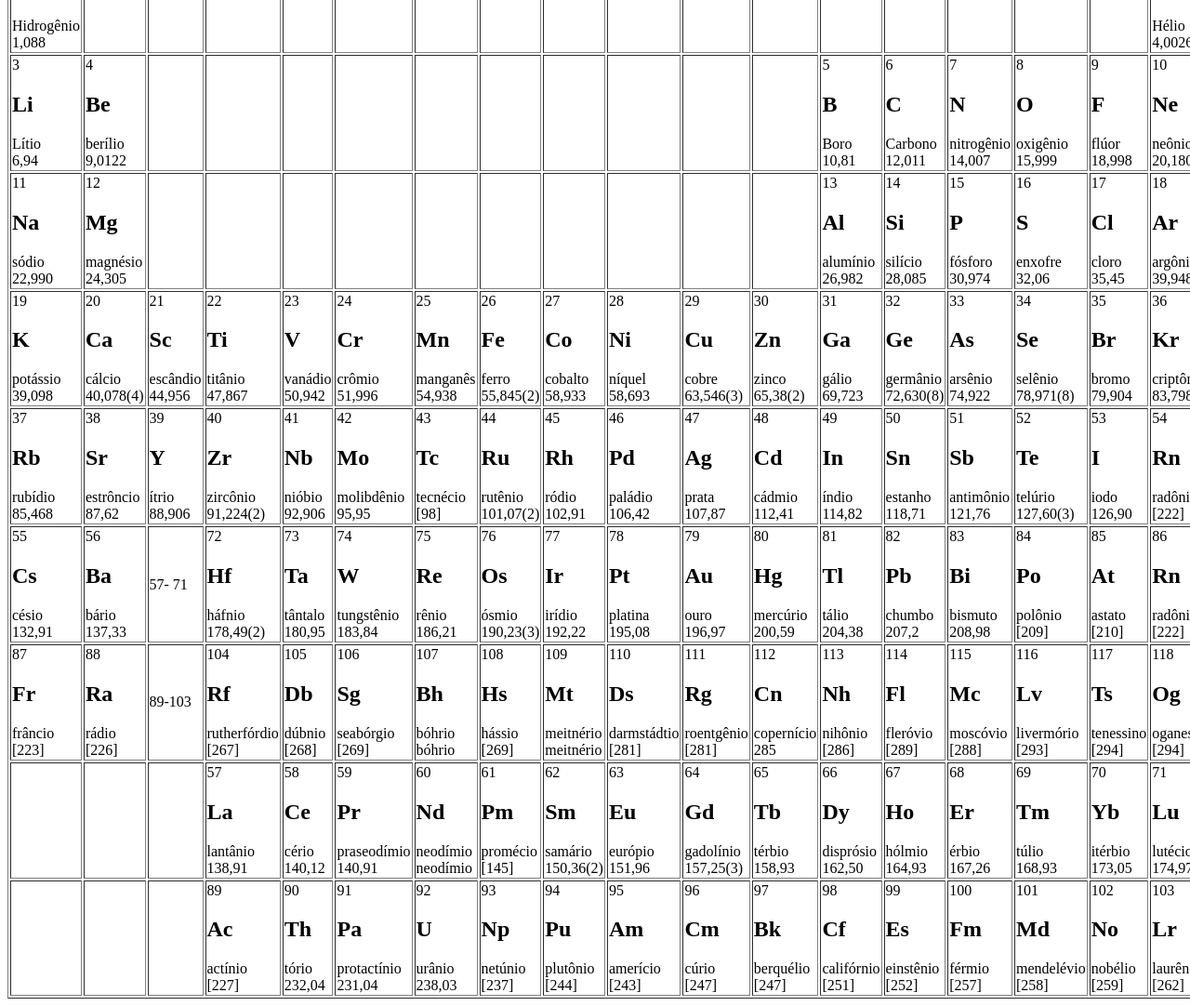
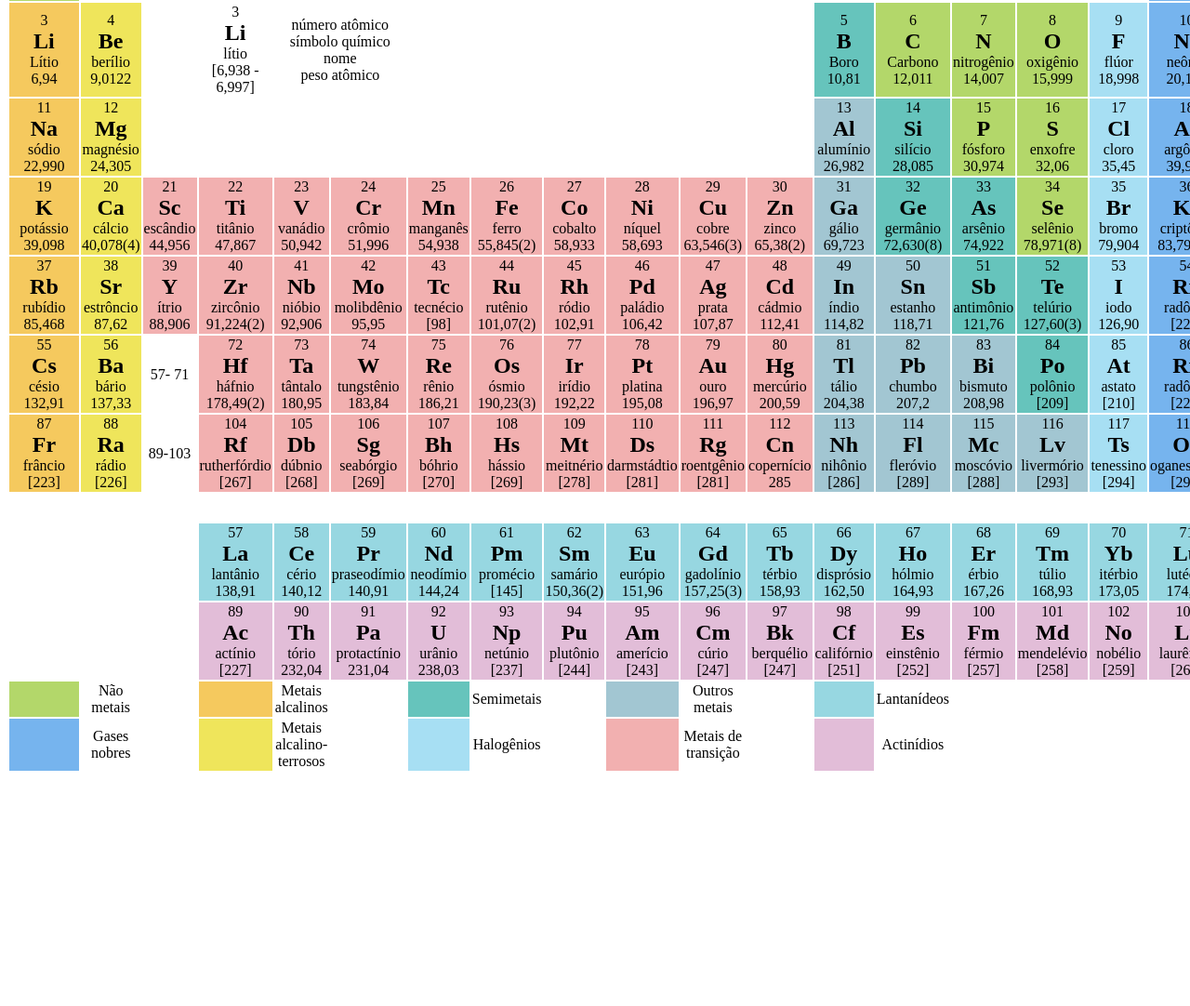
Before and after one commit to annaelizacc/TabelaPeriodica, a plain HTML site: page index.html in a window 1280 px wide. Shown: the part 92-1174 px from the top of the page at 93% size. After the commit the page ends 931 px from the top, so only its background shows below. Drawn offline with Linux system fonts and the light colour scheme.

Commit message:
Update index.html

```diff
--- a/index.html
+++ b/index.html
@@ -1,17 +1,19 @@
+
 <!DOCTYPE html>
 <html lang="en">
 <head>
     <meta charset="UTF-8">
     <meta name="viewport" content="width=device-width, initial-scale=1.0">
     <title>Document</title>
+    <link rel="stylesheet" href="style.css">
 </head>
 <body>
- <table border = "">
+ <table >
 
  <tr>
     <td class="naometal">
         <div class="atomico">1 </div>
-        <h1>H</h1>
+        <h2>H</h2>
         <div>Hidrogênio</div>
         1,088
     </td>
@@ -31,9 +33,9 @@
     <td></td>
     <td></td>
     <td></td>
-    <td class="gasesnobres">
+    <td class="Gasesnobres">
         <div>2</div>
-        <h1>He</h1>
+        <h2>He</h2>
         <div>Hélio</div>
         4,0026
     </td>
@@ -42,22 +44,34 @@
 
 
  <tr>
-    <td class="Metais alcalinos">
+    <td class="Metaisalcalinos">
         <div>3</div>
         <h2>Li</h2>
         <div>Lítio</div>
         6,94
     </td>
-    <td class="Metais alcalino-terrosos">
+    <td class="Metaisalcalinoterrosos">
         <div>4</div>
         <h2>Be</h2>
         <div>berílio</div>
         9,0122
     </td>
     <td></td>
-    <td></td>
-    <td></td>
-    <td></td>
+    <td>
+        <div>3</div>
+        <h2>Li</h2>
+        <div>lítio</div>
+        [6,938 - 6,997]
+    </td>
+    <td colspan="2">
+        número atômico <br>
+        símbolo químico <br>
+        nome <br>
+        peso atômico <br>
+
+
+    </td>
+
     <td></td>
     <td></td>
     <td></td>
@@ -70,33 +84,33 @@
         <div>Boro</div>
         10,81
     </td>
-    <td class="Não metais">
+    <td class="Naometais">
         <div>6</div>
         <h2>C</h2>
         <div>Carbono</div>
         12,011
     </td>
-    <td class="Não metais">
+    <td class="Naometais">
         <div>7</div>
         <h2>N</h2>
         <div>nitrogênio</div>
         14,007
     </td>
-    <td class="Não metais">
+    <td class="Naometais">
         <div>8</div>
         <h2>O</h2>
         <div>oxigênio</div>
         15,999
     </td>
 
-    <td class="Halogênios">
+    <td class="Halogenios">
         <div>9</div>
         <h2>F</h2>
         <div>flúor</div>
         18,998
 
     </td>
-    <td class="Gases nobres">
+    <td class="Gasesnobres">
         <div>10</div>
         <h2>Ne</h2>
         <div>neônio</div>
@@ -107,13 +121,13 @@
 
 
  <tr>
-    <td class="Metais alcalinos">
+    <td class="Metaisalcalinos">
         <div>11</div>
         <h2>Na</h2>
         <div>sódio</div>
         22,990
     </td>
-    <td class="Metais alcalino-terrosos">
+    <td class="Metaisalcalinoterrosos">
         <div>12</div>
         <h2>Mg</h2>
         <div>magnésio</div>
@@ -129,7 +143,7 @@
     <td></td>
     <td></td>
     <td></td>
-    <td class="Outros metais">
+    <td class="Outrosmetais">
         <div>13</div>
         <h2>Al</h2>
         <div>alumínio</div>
@@ -142,26 +156,26 @@
         <div>silício</div>
         28,085
     </td >
-    <td class="Não metais">
+    <td class="Naometais">
         <div>15</div>
         <h2>P</h2>
         <div>fósforo</div>
         30,974
 
     </td>
-    <td class="Não metais">
+    <td class="Naometais">
         <div>16</div>
         <h2>S</h2>
         <div>enxofre</div>
         32,06
     </td>
-    <td class="Halogênios">
+    <td class="Halogenios">
         <div>17</div>
         <h2>Cl</h2>
         <div>cloro</div>
         35,45
     </td>
-    <td class="Gases nobres">
+    <td class="Gasesnobres">
         <div>18</div>
         <h2>Ar</h2>
         <div>argônio</div>
@@ -171,79 +185,79 @@
 
 
  <tr>
-    <td class="Metais alcalinos">
+    <td class="Metaisalcalinos">
         <div>19</div>
         <h2>K</h2>
         <div>potássio</div>
         39,098
     </td>
-    <td class="Metais alcalino-terrosos">
+    <td class="Metaisalcalinoterrosos">
         <div>20</div>
         <h2>Ca</h2>
         <div>cálcio</div>
         40,078(4)
     </td>
-    <td class="Metais de transição">
+    <td class="Metaisdetransicao">
         <div>21</div>
         <h2>Sc</h2>
         <div>escândio</div>
         44,956
     </td>
-    <td class="Metais de transição">
+    <td class="Metaisdetransicao">
         <div>22</div>
         <h2>Ti</h2>
         <div>titânio</div>
         47,867
     </td>
-    <td class="Metais de transição">
+    <td class="Metaisdetransicao">
         <div>23</div>
         <h2>V</h2>
         <div>vanádio</div>
         50,942
     </td>
-    <td class="Metais de transição">
+    <td class="Metaisdetransicao">
         <div>24</div>
         <h2>Cr</h2>
         <div>crômio</div>
         51,996
     </td>
-    <td class="Metais de transição">
+    <td class="Metaisdetransicao">
         <div>25</div>
         <h2>Mn</h2>
         <div>manganês</div>
         54,938
     </td>
-    <td class="Metais de transição">
+    <td class="Metaisdetransicao">
         <div>26</div>
         <h2>Fe</h2>
         <div>ferro</div>
         55,845(2)
     </td>
-    <td class="Metais de transição">
+    <td class="Metaisdetransicao">
         <div>27</div>
         <h2>Co</h2>
         <div>cobalto</div>
         58,933
     </td>
-    <td class="Metais de transição">
+    <td class="Metaisdetransicao">
         <div>28</div>
         <h2>Ni</h2>
         <div>níquel</div>
         58,693
     </td>
-    <td class="Metais de transição">
+    <td class="Metaisdetransicao">
         <div>29</div>
         <h2>Cu</h2>
         <div>cobre</div>
         63,546(3)
     </td>
-    <td class="Metais de transição">
+    <td class="Metaisdetransicao">
         <div>30</div>
         <h2>Zn</h2>
         <div>zinco</div>
         65,38(2)
     </td>
-    <td class="Outros metais">
+    <td class="Outrosmetais">
         <div>31</div>
         <h2>Ga</h2>
         <div>gálio</div>
@@ -258,22 +272,22 @@
     <td class="Semimetais">
         <div>33</div>
         <h2>As</h2>
-        <di>arsênio</di>
+        <div>arsênio</div>
         74,922
     </td>
-    <td class="Não metais">
+    <td class="Naometais">
         <div>34</div>
         <h2>Se</h2>
         <div>selênio</div>
         78,971(8)
     </td>
-    <td class="Halogênios">
+    <td class="Halogenios">
         <div>35</div>
         <h2>Br</h2>
         <div>bromo</div>
         79,904
     </td>
-    <td class="Gases nobres">
+    <td class="Gasesnobres">
         <div>36</div>
         <h2>Kr</h2>
         <div>criptônio</div>
@@ -284,85 +298,85 @@
 
 
  <tr>
-    <td class="Metais alcalinos">
+    <td class="Metaisalcalinos">
         <div>37</div>
         <h2>Rb</h2>
         <div>rubídio</div>
         85,468
     </td>
-    <td class="Metais alcalino-terrosos">
+    <td class="Metaisalcalinoterrosos">
         <div>38</div>
         <h2>Sr</h2>
         <div>estrôncio</div>
         87,62
     </td>
-    <td class="Metais de transição">
+    <td class="Metaisdetransicao">
         <div>39</div>
         <h2>Y</h2>
         <div>ítrio</div>
         88,906
     </td>
-    <td  class="Metais de transição">
+    <td  class="Metaisdetransicao">
         <div>40</div>
         <h2>Zr</h2>
         <div>zircônio</div>
         91,224(2)
     </td>
-    <td class="Metais de transição">
+    <td class="Metaisdetransicao">
         <div>41</div>
         <h2>Nb</h2>
         <div>nióbio</div>
         92,906
     </td>
-    <td class="Metais de transição">
+    <td class="Metaisdetransicao">
         <div>42</div>
         <h2>Mo</h2>
         <div>molibdênio</div>
         95,95
     </td>
-    <td class="Metais de transição">
+    <td class="Metaisdetransicao">
         <div>43</div>
         <h2>Tc</h2>
         <div>tecnécio</div>
         [98]
     </td>
-    <td class="Metais de transição">
+    <td class="Metaisdetransicao">
         <div>44</div>
         <h2>Ru</h2>
         <div>rutênio</div>
         101,07(2)
     </td>
-    <td class="Metais de transição">
+    <td class="Metaisdetransicao">
         <div>45</div>
         <h2>Rh</h2>
         <div>ródio</div>
         102,91
     </td>
-    <td class="Metais de transição">
+    <td class="Metaisdetransicao">
         <div>46</div>
         <h2>Pd</h2>
         <div>paládio</div>
         106,42
     </td>
-    <td class="Metais de transição">
+    <td class="Metaisdetransicao">
         <div>47</div>
         <h2>Ag</h2>
         <div>prata</div>
         107,87
     </td>
-    <td class="Metais de transição">
+    <td class="Metaisdetransicao">
         <div>48</div>
         <h2>Cd</h2>
         <div>cádmio</div>
         112,41
     </td>
-    <td class="Outros metais">
+    <td class="Outrosmetais">
         <div>49</div>
         <h2>In</h2>
         <div>índio</div>
         114,82
     </td>
-    <td  class="Outros metais">
+    <td  class="Outrosmetais">
         <div>50</div>
         <h2>Sn</h2>
         <div>estanho</div>
@@ -381,13 +395,13 @@
         127,60(3)
 
     </td>
-    <td class="Halogênios">
+    <td class="Halogenios">
         <div>53</div>
         <h2>I</h2>
         <div>iodo</div>
         126,90
     </td>
-    <td class="Gases nobres">
+    <td class="Gasesnobres">
         <div>54</div>
         <h2>Rn</h2>
         <div>radônio</div>
@@ -397,13 +411,13 @@
 
 
  <tr>
-    <td class="Metais alcalinos">
+    <td class="Metaisalcalinos">
         <div>55</div>
         <h2>Cs</h2>
         <div>césio</div>
         132,91
     </td>
-    <td class="Metais alcalino-terrosos">
+    <td class="Metaisalcalinoterrosos">
         <div>56</div>
         <h2>Ba</h2>
         <div>bário</div>
@@ -412,73 +426,73 @@
     <td>
         <div> 57- 71</div>
     </td>
-    <td class="Metais de transição">
+    <td class="Metaisdetransicao">
         <div>72</div>
         <h2>Hf</h2>
         <div>háfnio</div>
         178,49(2)
     </td>
-    <td class="Metais de transição">
+    <td class="Metaisdetransicao">
         <div>73</div>
         <h2>Ta</h2>
         <div>tântalo</div>
         180,95
     </td>
-    <td class="Metais de transição">
+    <td class="Metaisdetransicao">
         <div>74</div>
         <h2>W</h2>
         <div>tungstênio</div>
         183,84
     </td>
-    <td class="Metais de transição">
+    <td class="Metaisdetransicao">
         <div>75</div>
         <h2>Re</h2>
         <div>rênio</div>
         186,21
     </td>
-    <td class="Metais de transição">
+    <td class="Metaisdetransicao">
         <div>76</div>
         <h2>Os</h2>
         <div>ósmio</div>
         190,23(3)
     </td>
-    <td class="Metais de transição">
+    <td class="Metaisdetransicao">
         <div>77</div>
         <h2>Ir</h2>
         <div>irídio</div>
         192,22
     </td>
-    <td class="Metais de transição">
+    <td class="Metaisdetransicao">
         <div>78</div>
         <h2>Pt</h2>
         <div>platina</div>
         195,08
     </td>
-    <td class="Metais de transição">
+    <td class="Metaisdetransicao">
         <div>79</div>
         <h2>Au</h2>
         <div>ouro</div>
         196,97
     </td>
-    <td class="Metais de transição">
+    <td class="Metaisdetransicao">
         <div>80</div>
         <h2>Hg</h2>
         <div>mercúrio</div>
         200,59
     </td>
-    <td>
-        <div class="Outros metais">81</div>
+    <td class="Outrosmetais">
+        <div >81</div>
         <h2>Tl</h2>
         <div>tálio</div>
         204,38
     </td>
-    <td>
-        <div class="Outros metais">82</div>
+    <td class="Outrosmetais">
+        <div >82</div>
         <h2>Pb</h2>
         <div>chumbo</div>
         207,2
     </td>
-    <td class="Outros metais">
+    <td class="Outrosmetais">
         <div>83</div>
         <h2>Bi</h2>
         <div>bismuto</div>
@@ -490,13 +504,13 @@
         <div>polônio</div>
         [209]
     </td>
-    <td class="Halogênios">
+    <td class="Halogenios">
         <div>85</div>
         <h2>At</h2>
         <div>astato</div>
         [210]
     </td>
-    <td class="Gases nobres">
+    <td class="Gasesnobres">
         <div>86</div>
         <h2>Rn</h2>
         <div>radônio</div>
@@ -506,13 +520,13 @@
 
 
  <tr>
-    <td class="Metais alcalinos">
+    <td class="Metaisalcalinos">
         <div>87</div>
         <h2>Fr</h2>
         <div>frâncio</div>
         [223]
     </td>
-    <td class="Metais alcalino-terrosos">
+    <td class="Metaisalcalinoterrosos">
         <div>88</div>
         <h2>Ra</h2>
         <div>rádio</div>
@@ -522,188 +536,188 @@
         <div>89-103</div>
 
      </td>
-    <td class="Metais de transição">
+    <td class="Metaisdetransicao">
         <div>104</div>
         <h2>Rf</h2>
         <div>rutherfórdio</div>
         [267]
      </td>
-    <td class="Metais de transição">
+    <td class="Metaisdetransicao">
         <div>105</div>
         <h2>Db</h2>
         <div>dúbnio</div>
         [268]
      </td>
-    <td class="Metais de transição">
+    <td class="Metaisdetransicao">
         <div>106</div>
         <h2>Sg</h2>
         <div>seabórgio</div>
         [269]
      </td>
-    <td class="Metais de transição">
+    <td class="Metaisdetransicao">
         <div>107</div>
         <h2>Bh</h2>
         <div>bóhrio</div>
-        bóhrio
+        [270]
      </td>
-    <td class="Metais de transição">
+    <td class="Metaisdetransicao">
         <div>108</div>
         <h2>Hs</h2>
         <div>hássio</div>
         [269]
      </td>
-    <td class="Metais de transição">
+        <td class="Metaisdetransicao">
         <div>109</div>
         <h2>Mt</h2>
         <div>meitnério</div>
-        meitnério
+        [278]
      </td>
-    <td class="Metais de transição">
+    <td class="Metaisdetransicao">
         <div>110</div>
         <h2>Ds</h2>
         <div>darmstádtio</div>
         [281]
      </td>
-    <td class="Metais de transição">
+    <td class="Metaisdetransicao">
         <div>111</div>
         <h2>Rg</h2>
         <div>roentgênio</div>
         [281]
      </td>
-    <td class="Metais de transição">
+    <td class="Metaisdetransicao">
         <div>112</div>
         <h2>Cn</h2>
         <div>copernício</div>
         285
      </td>
-    <td class="Outros metais">
+    <td class="Outrosmetais">
         <div>113</div>
         <h2>Nh</h2>
         <div>nihônio</div>
         [286]
      </td>
-    <td class="Outros metais">
+    <td class="Outrosmetais">
         <div>114</div>
         <h2>Fl</h2>
         <div>fleróvio</div>
         [289]
      </td>
-    <td class="Outros metais">
+    <td class="Outrosmetais">
         <div>115</div>
         <h2>Mc</h2>
         <div>moscóvio</div>
         [288]
      </td>
-    <td class="Outros metais">
+    <td class="Outrosmetais">
         <div>116</div>
         <h2>Lv</h2>
         <div>livermório</div>
         [293]
      </td>
-    <td class="Halogênios">
+    <td class="Halogenios">
         <div>117</div>
         <h2>Ts</h2>
         <div>tenessino</div>
         [294]
      </td>
-    <td class="Gases nobres">
+    <td class="Gasesnobres">
         <div>118</div>
         <h2>Og</h2>
         <div>oganessônio</div>
         [294]
      </td>
  </tr>
-
+ <tr height="30px"> </tr>
 
  <tr>
     <td></td>
     <td></td>
     <td></td>
-    <td class="Lantanídeos">
+    <td class="Lantanideos">
         <div>57</div>
         <h2>La</h2>
         <div>lantânio</div>
         138,91
     </td>
-    <td class="Lantanídeos">
+    <td class="Lantanideos">
         <div>58</div>
         <h2>Ce</h2>
         <div>cério</div>
         140,12
     </td>
-    <td class="Lantanídeos">
+    <td class="Lantanideos">
         <div>59</div>
         <h2>Pr</h2>
         <div>praseodímio</div>
         140,91
     </td>
-    <td class="Lantanídeos">
+    <td class="Lantanideos">
         <div>60</div>
         <h2>Nd</h2>
         <div>neodímio</div>
-        neodímio
+        144,24
     </td>
-    <td class="Lantanídeos">
+    <td class="Lantanideos">
         <div>61</div>
         <h2>Pm</h2>
         <div>promécio</div>
         [145]
     </td>
-    <td class="Lantanídeos">
+    <td class="Lantanideos">
         <div>62</div>
         <h2>Sm</h2>
         <div>samário</div>
         150,36(2)
     </td>
-    <td class="Lantanídeos">
+    <td class="Lantanideos">
         <div>63</div>
         <h2>Eu</h2>
         <div>európio</div>
         151,96
     </td>
-    <td class="Lantanídeos">
+    <td class="Lantanideos">
         <div>64</div>
         <h2>Gd</h2>
         <div>gadolínio</div>
         157,25(3)
     </td>
-    <td class="Lantanídeos">
+    <td class="Lantanideos">
         <div>65</div>
         <h2>Tb</h2>
         <div>térbio</div>
         158,93
     </td>
-    <td class="Lantanídeos">
+    <td class="Lantanideos">
         <div>66</div>
         <h2>Dy</h2>
         <div>disprósio</div>
         162,50
     </td>
-    <td class="Lantanídeos">
+    <td class="Lantanideos">
         <div>67</div>
         <h2>Ho</h2>
         <div>hólmio</div>
         164,93
     </td>
-    <td class="Lantanídeos">
+    <td class="Lantanideos">
         <div>68</div>
         <h2>Er</h2>
         <div>érbio</div>
         167,26
     </td>
-    <td class="Lantanídeos">
+    <td class="Lantanideos">
         <div>69</div>
         <h2>Tm</h2>
         <div>túlio</div>
         168,93
     </td>
-    <td class="Lantanídeos">
+    <td class="Lantanideos">
         <div>70</div>
         <h2>Yb</h2>
         <div>itérbio</div>
         173,05
     </td>
-    <td class="Lantanídeos">
+    <td class="Lantanideos">
         <div>71</div>
         <h2>Lu</h2>
         <div>lutécio</div>
@@ -715,100 +729,134 @@
     <td></td>
     <td></td>
     <td></td>
-    <td class="Actinídios">
+    <td class="Actinidios">
         <div>89</div>
         <h2>Ac</h2>
         <div>actínio</div>
         [227]
     </td>
-    <td class="Actinídios">
+    <td class="Actinidios">
         <div>90</div>
         <h2>Th</h2>
         <div>tório</div>
         232,04
 
     </td>
-    <td class="Actinídios">
+    <td class="Actinidios">
         <div>91</div>
         <h2>Pa</h2>
         <div>protactínio</div>
         231,04
 
     </td>
-    <td class="Actinídios">
+    <td class="Actinidios">
         <div>92</div>
         <h2>U</h2>
         <div>urânio</div>
         238,03
     </td>
-    <td class="Actinídios">
+    <td class="Actinidios">
         <div>93</div>
         <h2>Np</h2>
         <div>netúnio</div>
         [237]
     </td>
-    <td class="Actinídios">
+    <td class="Actinidios">
          <div>94</div>
          <h2>Pu</h2>
          <div>plutônio</div>
          [244]
          </td>
-    <td class="Actinídios">
+    <td class="Actinidios">
          <div>95</div>
          <h2>Am</h2>
          <div>amerício</div>
          [243]
          </td>
-    <td class="Actinídios">
+    <td class="Actinidios">
          <div>96</div>
          <h2>Cm</h2>
          <div>cúrio</div>
          [247]
          </td>
-    <td class="Actinídios">
+    <td class="Actinidios">
          <div>97</div>
          <h2>Bk</h2>
          <div>berquélio</div>
          [247]
          </td>
-    <td class="Actinídios">
+    <td class="Actinidios">
          <div>98</div>
          <h2>Cf</h2>
          <div>califórnio</div>
          [251]
          </td>
-    <td class="Actinídios">
+    <td class="Actinidios">
          <div>99</div>
          <h2>Es</h2>
          <div>einstênio</div>
          [252]
          </td>
-    <td class="Actinídios">
+    <td class="Actinidios">
          <div>100</div>
          <h2>Fm</h2>
          <div>férmio</div>
          [257]
          </td>
-    <td class="Actinídios">
+    <td class="Actinidios">
          <div>101</div>
          <h2>Md</h2>
          <div>mendelévio</div>
          [258]
          </td>
-    <td class="Actinídios">
+    <td class="Actinidios">
          <div>102</div>
          <h2>No</h2>
          <div>nobélio</div>
          [259]
          </td>
-    <td class="Actinídios">
+    <td class="Actinidios">
          <div>103</div>
          <h2>Lr</h2>
          <div>laurêncio</div>
          [262]
          </td>
  </tr>
+    <tr>
+        <td class="Naometais"></td>
+        <td>Não metais</td>
+        <td></td>
+        <td class="Metaisalcalinos"></td>
+        <td>Metais alcalinos</td>
+        <td></td>
+        <td class="Semimetais"></td>
+        <td>Semimetais</td>
+        <td></td>
+        <td class="Outrosmetais"></td>
+        <td>Outros metais</td>
+        <td></td>
+        <td class="Lantanideos"></td>
+        <td>Lantanídeos</td>
+    </tr>
+    <tr>
+        <td class="Gasesnobres"></td>
+        <td>Gases nobres</td>
+        <td></td>
+        <td class="Metaisalcalinoterrosos"></td>
+        <td>Metais alcalino-terrosos</td>
+        <td></td>
+        <td class="Halogenios"></td>
+        <td>Halogênios</td>
+        <td></td>
+        <td class="Metaisdetransicao"></td>
+        <td>Metais de transição</td>
+        <td></td>
+        <td class="Actinidios"></td>
+        <td>Actinídios</td>
+    </tr>
+
  </table>
+
 
 </body>
 </html>
```
